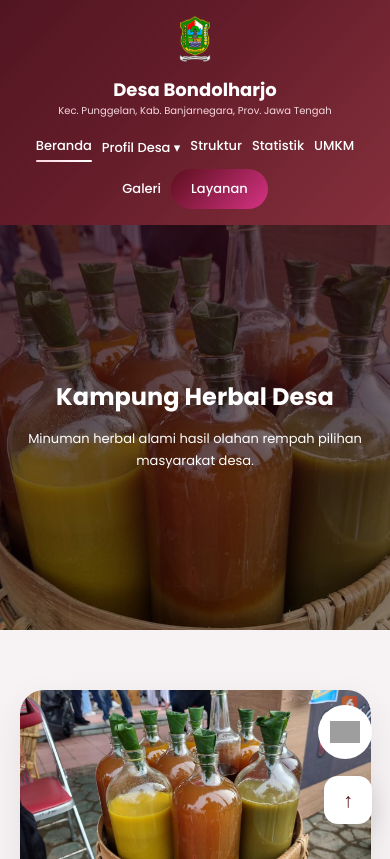
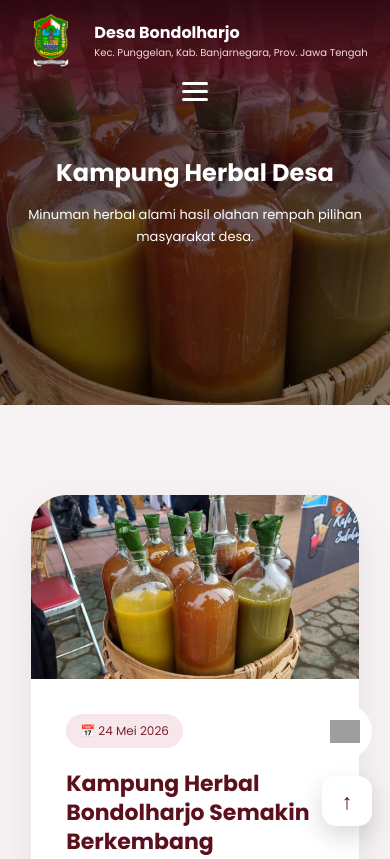
Before and after one commit to Syazwani1705/WebDesa, a plain HTML site: page herbal.html in a window 390 px wide. Shown: the top 859 px of the page. Drawn offline with Linux system fonts and the light colour scheme; grey boxes are pictures that could not be loaded.

Commit message:
Update herbal.html

```diff
--- a/herbal.html
+++ b/herbal.html
@@ -661,49 +661,125 @@
         }
       }
 
+      /* MENU TOGGLE */
+
+      .menu-toggle {
+        display: none;
+        flex-direction: column;
+        gap: 5px;
+        cursor: pointer;
+        z-index: 1001;
+      }
+
+      .menu-toggle span {
+        width: 26px;
+        height: 3px;
+        border-radius: 999px;
+        background: white;
+      }
+
+      /* MOBILE */
+
       @media (max-width: 768px) {
         header {
-          position: relative;
-          background: linear-gradient(
-            135deg,
-            rgba(74, 12, 24, 0.96) 0%,
-            rgba(92, 15, 29, 0.94) 45%,
-            rgba(122, 31, 43, 0.92) 100%
-          );
+          padding: 14px 5%;
         }
 
-        .logo {
-          flex-direction: column;
-          text-align: center;
+        .menu-toggle {
+          display: flex;
         }
 
-        .logo img {
-          width: 50px;
+        nav {
+          position: fixed;
+          top: 0;
+          right: -100%;
+
+          width: 280px;
+          height: 100vh;
+
+          background: linear-gradient(180deg, #4a0c18, #5c0f1d, #7a1f2b);
+
+          flex-direction: column;
+          align-items: flex-start;
+          justify-content: flex-start;
+
+          padding: 95px 24px 30px;
+
+          gap: 8px;
+
+          transition: 0.4s ease;
+
+          z-index: 1000;
+
+          overflow-y: auto;
+        }
+
+        nav.show {
+          right: 0;
+        }
+
+        nav a {
+          width: 100%;
+
+          padding: 14px 16px;
+
+          border-radius: 14px;
+
+          font-size: 14px;
+        }
+
+        nav a:hover {
+          background: rgba(255, 255, 255, 0.08);
+          transform: none;
+        }
+
+        .btn-nav {
+          width: 100%;
+          text-align: center;
+          margin-top: 10px;
+        }
+
+        .dropdown {
+          width: 100%;
+        }
+
+        .dropdown-content {
+          position: static;
+
+          width: 100%;
+
+          opacity: 1;
+          visibility: visible;
+
+          transform: none;
+
+          background: rgba(255, 255, 255, 0.06);
+
+          border: none;
+          box-shadow: none;
+
+          margin-top: 6px;
+
+          display: flex;
+
+          padding: 6px;
+        }
+
+        .dropdown-content a {
+          color: white;
+          font-size: 13px;
         }
 
         .logo h1 {
-          font-size: 18px;
+          font-size: 16px;
         }
 
         .logo p {
           font-size: 10px;
         }
 
-        nav {
-          width: 100%;
-          gap: 10px;
-        }
-
-        nav a {
-          font-size: 13px;
-        }
-
-        .btn-nav {
-          padding: 10px 20px;
-        }
-
         .hero {
-          height: 55vh;
+          height: 60vh;
         }
 
         .hero-text {
@@ -711,7 +787,7 @@
         }
 
         .hero-text h2 {
-          font-size: 30px;
+          font-size: 34px;
           line-height: 1.3;
         }
 
@@ -720,35 +796,37 @@
           line-height: 1.7;
         }
 
-        .content {
-          padding: 60px 5%;
+        .title h2 {
+          font-size: 30px;
         }
 
-        .article-box {
-          border-radius: 24px;
+        .title p {
+          font-size: 14px;
         }
 
-        .article-content {
-          padding: 25px 20px;
+        .foto-grid,
+        .video-grid {
+          grid-template-columns: 1fr;
         }
 
-        .article-content h1 {
-          font-size: 26px;
+        .foto-card img {
+          height: 260px;
         }
 
-        .article-content p {
-          font-size: 14px;
-          line-height: 1.9;
+        .video-thumb img {
+          height: 220px;
         }
 
-        .quote {
+        .video-content {
           padding: 20px;
-          font-size: 15px;
         }
 
-        .btn-back {
-          width: 100%;
-          text-align: center;
+        .video-content h3 {
+          font-size: 20px;
+        }
+
+        .video-content p {
+          font-size: 13px;
         }
 
         .footer-container {
@@ -762,8 +840,8 @@
         }
 
         .whatsapp-float {
-          width: 54px;
-          height: 54px;
+          width: 55px;
+          height: 55px;
           right: 18px;
           bottom: 85px;
         }
@@ -773,27 +851,13 @@
         }
 
         .top-btn {
-          width: 48px;
-          height: 48px;
-          font-size: 20px;
+          width: 50px;
+          height: 50px;
           right: 18px;
-        }
-
-        .dropdown-content {
-          position: static;
-          width: 100%;
-          margin-top: 10px;
-          opacity: 1;
-          visibility: visible;
-          transform: none;
-          display: none;
-        }
-
-        .dropdown:hover .dropdown-content {
-          display: flex;
+          bottom: 18px;
+          font-size: 22px;
         }
       }
-
       @media (max-width: 480px) {
         .hero {
           height: 48vh;
@@ -837,7 +901,11 @@
           <p>Kec. Punggelan, Kab. Banjarnegara, Prov. Jawa Tengah</p>
         </div>
       </div>
-
+      <div class="menu-toggle" id="menuToggle">
+        <span></span>
+        <span></span>
+        <span></span>
+      </div>
       <nav>
         <!-- BERANDA -->
         <a href="index.html" class="active"> Beranda </a>
@@ -991,6 +1059,20 @@
           }
         },
       );
+      const menuToggle = document.getElementById("menuToggle");
+      const navMenu = document.querySelector("nav");
+
+      menuToggle.addEventListener("click", () => {
+        navMenu.classList.toggle("show");
+      });
+
+      // CLOSE MENU
+
+      document.querySelectorAll("nav a").forEach((link) => {
+        link.addEventListener("click", () => {
+          navMenu.classList.remove("show");
+        });
+      });
     </script>
   </body>
 </html>
```
